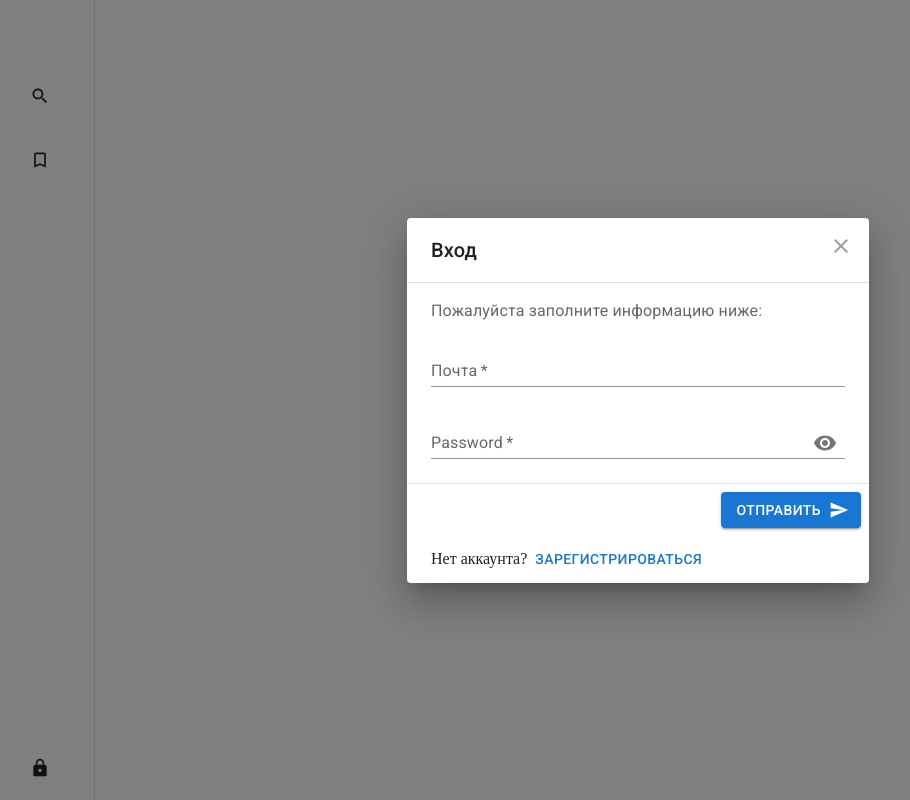
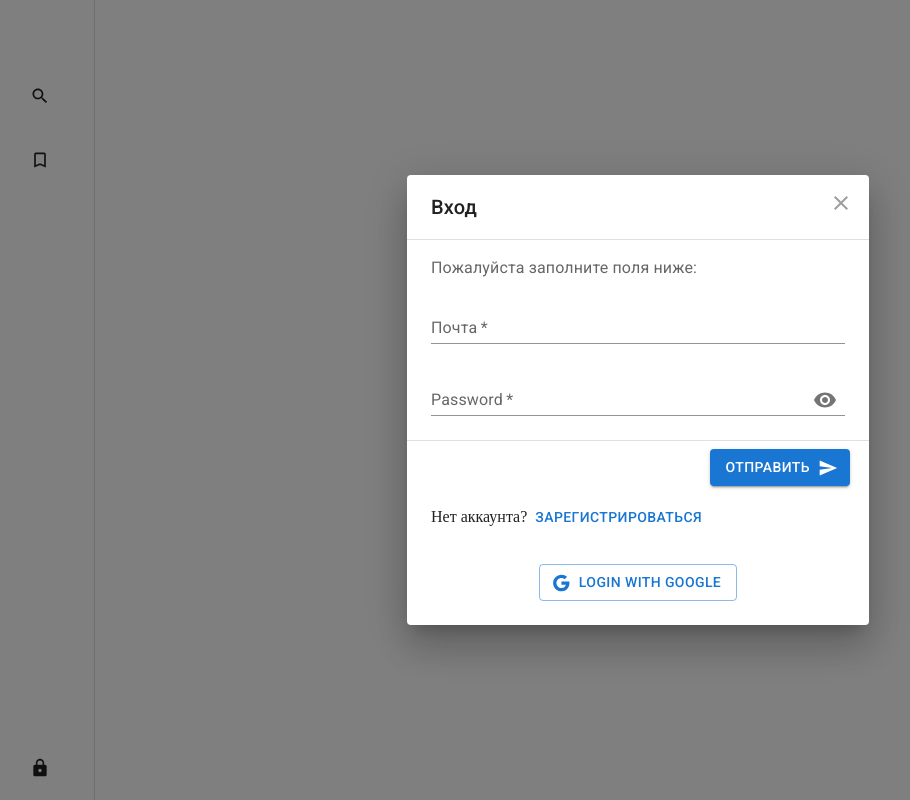
Before and after one commit to OwnLowYoo/modsen_practice, a React (Create React App) app in the folder client/: page / in a window 1280 px wide. Both pictures are taken after a click on the button 48 px from the left and 768 px from the top of the page. Shown: the whole page, without its empty margins (2-912 px from the left). Built offline with nearby package versions, Linux system fonts and the light colour scheme; no server answers.

Commit message:
login with google

```diff
--- a/client/public/index.html
+++ b/client/public/index.html
@@ -11,6 +11,7 @@
     <title>React App</title>
   </head>
   <body>
+  <script src="https://accounts.google.com/gsi/client" async defer></script>
     <div id="root"></div>
   </body>
 </html>
--- a/client/src/actions/user.js
+++ b/client/src/actions/user.js
@@ -3,7 +3,6 @@ import fetchData from "./utils/fetchData";
 const url = process.env.REACT_APP_SERVER_URL + '/user'
 
 export const register = async(user, dispatch)=>{
-    dispatch({type:'START_LOADING'})
 const result = await fetchData(
     { url: url + '/register', body:user},
     dispatch
@@ -20,5 +19,4 @@ const result = await fetchData(
             },
         });
     }
-    dispatch({type:'END_LOADING'})
 }
--- /dev/null
+++ b/client/src/components/user/GoogleOneTapLogin.js
@@ -0,0 +1,67 @@
+import { Google } from '@mui/icons-material';
+import { Button } from '@mui/material';
+import React, { useState } from 'react';
+import { useValue } from '../../context/ContextProvider';
+import jwtDecode from 'jwt-decode';
+
+const GoogleOneTapLogin = () => {
+    const { dispatch } = useValue();
+    const [disabled, setDisabled] = useState(false);
+
+    const handleResponse = (response) => {
+        const token = response.credential;
+        const decodedToken = jwtDecode(token);
+        const { sub: id, email, name, picture: photoURL } = decodedToken;
+        dispatch({
+            type: 'UPDATE_USER',
+            payload: {
+                id,
+                email,
+                name,
+                photoURL,
+                token,
+                google: true,
+                role: 'basic',
+            },
+        });
+        dispatch({ type: 'CLOSE_LOGIN' });
+    };
+    const handleGoogleLogin = () => {
+        setDisabled(true);
+        try {
+            window.google.accounts.id.initialize({
+                client_id: process.env.REACT_APP_GOOGLE_CLIENT_ID,
+                callback: handleResponse,
+            });
+            window.google.accounts.id.prompt((notification) => {
+                if (notification.isNotDisplayed()) {
+                    throw new Error('Try to clear the cookies or try again later!');
+                }
+                if (
+                    notification.isSkippedMoment() ||
+                    notification.isDismissedMoment()
+                ) {
+                    setDisabled(false);
+                }
+            });
+        } catch (error) {
+            dispatch({
+                type: 'UPDATE_ALERT',
+                payload: { open: true, severity: 'error', message: error.message },
+            });
+            console.log(error);
+        }
+    };
+    return (
+        <Button
+            variant="outlined"
+            startIcon={<Google />}
+            disabled={disabled}
+            onClick={handleGoogleLogin}
+        >
+            Login with Google
+        </Button>
+    );
+};
+
+export default GoogleOneTapLogin;
--- a/client/src/components/user/Login.js
+++ b/client/src/components/user/Login.js
@@ -13,6 +13,7 @@ import {useValue} from "../../context/ContextProvider";
 import {Close, Send} from "@mui/icons-material";
 import PasswordField from "./PasswordField";
 import {register} from "../../actions/user";
+import GoogleOneTapLogin from "./GoogleOneTapLogin";
 
 const Login = () => {
     const { state:{openLogin}, dispatch} = useValue()
@@ -33,7 +34,7 @@ const Login = () => {
         const password = passwordRef.current.value;
         const name = nameRef.current.value;
         const confirmPassword = confirmPasswordRef.current.value;
-        if(password !==confirmPassword)
+        if (password !== confirmPassword)
             return dispatch({
                 type: 'UPDATE_ALERT',
                 payload:{
@@ -72,22 +73,22 @@ const Login = () => {
             <form onSubmit={handleSubmit}>
                 <DialogContent dividers>
                     <DialogContentText>
-                        Пожалуйста заполните информацию ниже:
+                        Пожалуйста заполните поля ниже:
                     </DialogContentText>
-                    {isRegister &&
-                    <TextField
-                        autoFocus
-                        margin='normal'
-                        variant='standard'
-                        id='name'
-                        label='Имя'
-                        type='text'
-                        fullWidth
-                        inputRef={nameRef}
-                        inputProps={{minLength:2}}
-                        required
+                    {isRegister && (
+                        <TextField
+                            autoFocus
+                            margin="normal"
+                            variant="standard"
+                            id="name"
+                            label="Name"
+                            type="text"
+                            fullWidth
+                            inputRef={nameRef}
+                            inputProps={{ minLength: 2 }}
+                            required
                         />
-                        }
+                    )}
                     <TextField
                         autoFocus={!isRegister}
                         margin='normal'
@@ -107,10 +108,10 @@ const Login = () => {
                         label='Подтвердите Пароль' />
                     }
                 </DialogContent>
-                <DialogActions>
+                <DialogActions sx={{ px: '19px' }}>
                     <Button
-                        type='submit'
-                        variant='contained'
+                        type="submit"
+                        variant="contained"
                         endIcon={<Send />}>
                         Отправить
                     </Button>
@@ -123,7 +124,9 @@ const Login = () => {
                 <Button onClick={() => setIsRegister(!isRegister)}>
                     {isRegister ? 'Войти' : 'Зарегистрироваться'}
                 </Button>
-
+            </DialogActions>
+            <DialogActions sx={{ justifyContent: 'center', py: '24px' }}>
+                <GoogleOneTapLogin />
             </DialogActions>
         </Dialog>
     );
--- a/client/src/components/user/UserMenu.js
+++ b/client/src/components/user/UserMenu.js
@@ -12,7 +12,7 @@ const UserMenu = ({anchorUserMenu, setAnchorUserMenu}) => {
 };
 
     const testAuthorization = async() => {
-        const url = process.env.REACT_APP_SERVER_URL
+        const url = process.env.REACT_APP_SERVER_URL + '/'
         try {
             const response = await fetch(url, {
                 method: 'POST',
```
